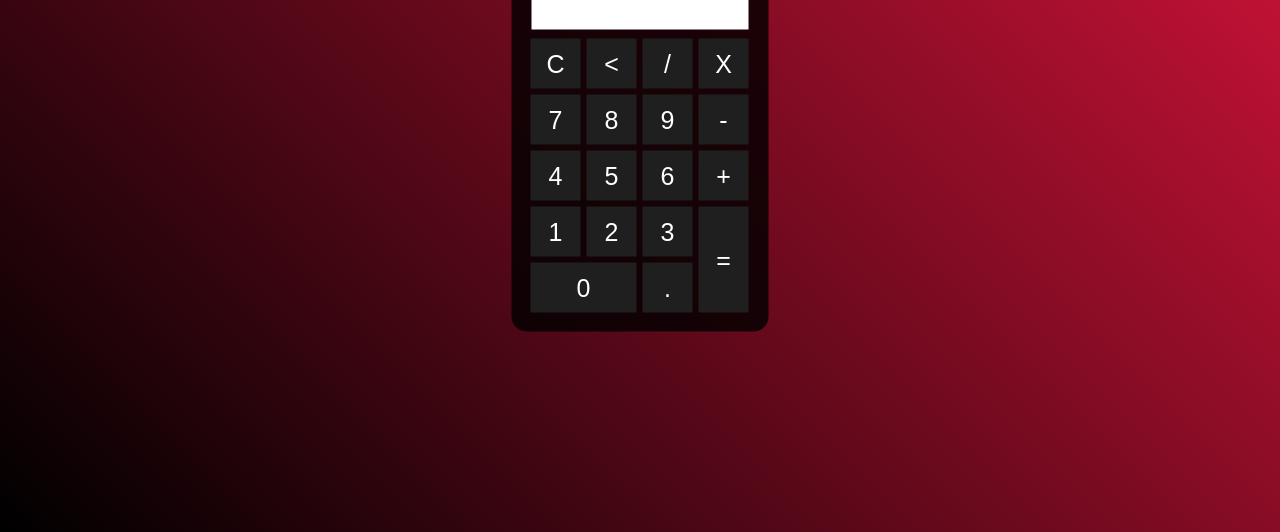
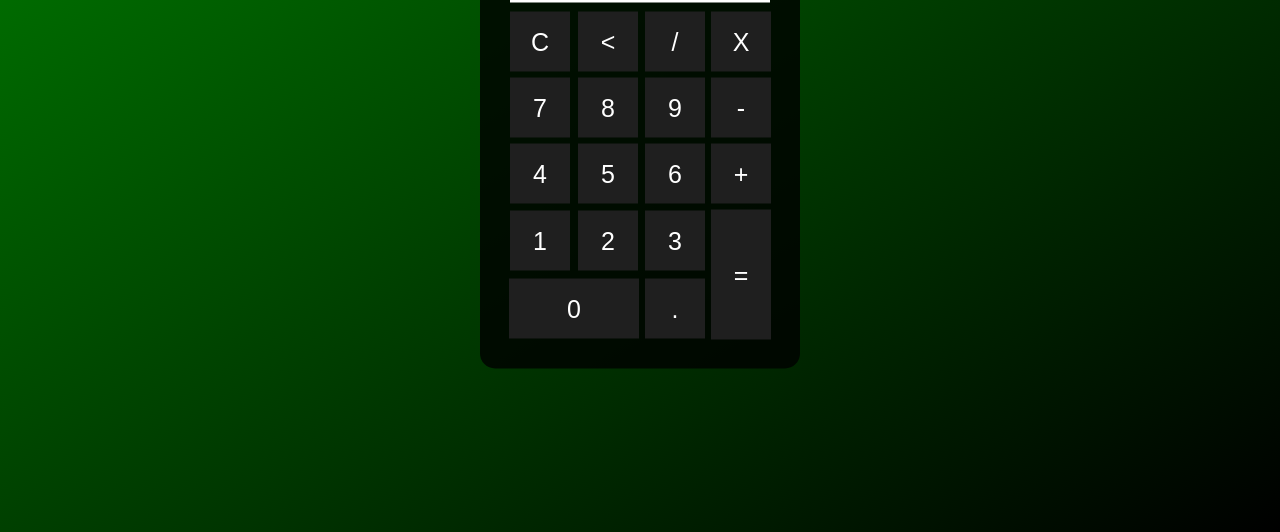
Before and after one commit to LeticiaSBorges/Calculadora_JS, a plain HTML site: page index.html in a window 1280 px wide. Shown: the part 268-800 px from the top of the page. Drawn offline with Linux system fonts and the light colour scheme.

Commit message:
Arquivos CSS e JS
Criando os arquivos CSS e JS

```diff
--- /dev/null
+++ b/calculadora.js
@@ -0,0 +1,24 @@
+function insert(num) {
+    var numero = document.getElementById('resultado').innerHTML;
+    document.getElementById('resultado').innerHTML = numero + num;
+}
+
+function clean() {
+    document.getElementById('resultado').innerHTML = "";
+}
+
+function back() {
+    var resultado = document.getElementById('resultado').innerHTML;
+    document.getElementById('resultado').innerHTML = resultado.substring(0, resultado.length - 1);
+
+}
+
+function calcular() {
+    var resultado = document.getElementById('resultado').innerHTML;
+    if (resultado) {
+        document.getElementById('resultado').innerHTML = eval(resultado);
+    }
+    else {
+        document.getElementById('resultado').innerHTML = 0.0;
+    }
+}
--- a/index.html
+++ b/index.html
@@ -5,57 +5,9 @@
     <meta charset="UTF-8">
     <meta http-equiv="X-UA-Compatible" content="IE=edge">
     <meta name="viewport" content="width=device-width, initial-scale=1.0">
+    <link rel="stylesheet" type="text/css" href="style.css">
+    <script type="text/javascript" src="calculadora.js"></script>
     <title>Calculadora</title>
-    <style>
-        * {
-            margin: 0;
-            padding: 0;
-        }
-
-        .fundo {
-            background-image: linear-gradient(45deg, black, crimson);
-            height: 100vh;
-            color: white;
-            font-family: Arial, Helvetica, sans-serif;
-            text-align: center;
-        }
-
-        .calculadora {
-            position: absolute;
-            background-color: rgba(0, 0, 0, 0.8);
-            top: 50%;
-            left: 50%;
-            transform: translate(-50%, -50%);
-            border-radius: 15px;
-            padding: 15px;
-        }
-
-        .botao {
-            width: 50px;
-            height: 50px;
-            font-size: 25px;
-            cursor: pointer;
-            background-color: rgb(31, 31, 31);
-            border: none;
-            color: #fff;
-            margin: 2px;
-        }
-
-        .botao:hover {
-            background-color: black;
-        }
-
-        #resultado {
-            width: 207px;
-            background-color: white;
-            height: 30px;
-            margin: 5px;
-            font-size: 25px;
-            color: black;
-            text-align: right;
-            padding: 5px;
-        }
-    </style>
 </head>
 
 <body>
@@ -87,10 +39,10 @@
                     <td><button class="botao" onclick="insert('1')">1</button></td>
                     <td><button class="botao" onclick="insert('2')">2</button></td>
                     <td><button class="botao" onclick="insert('3')">3</button></td>
-                    <td rowspan="2"><button class="botao" style="height: 106px;" onclick="calcular()">=</button></td>
+                    <td rowspan="2"><button class="botao" style="height: 130px;" onclick="calcular()">=</button></td>
                 </tr>
                 <tr>
-                    <td colspan="2"><button class="botao" style="width: 106px;" onclick="insert('0')">0</button></td>
+                    <td colspan="2"><button class="botao" style="width: 130px;" onclick="insert('0')">0</button></td>
                     <td><button class="botao" onclick="insert('.')">.</button></td>
                 </tr>
             </table>
@@ -98,34 +50,5 @@
         </div>
     </div>
 </body>
-<script>
-    function insert(num) {
-        var numero = document.getElementById('resultado').innerHTML;
-        document.getElementById('resultado').innerHTML = numero + num;
-    }
-
-    function clean() {
-        document.getElementById('resultado').innerHTML = "";
-    }
-
-    function back() {
-        var resultado = document.getElementById('resultado').innerHTML;
-        document.getElementById('resultado').innerHTML = resultado.substring(0, resultado.length - 1);
-
-    }
-
-    function calcular() {
-        var resultado = document.getElementById('resultado').innerHTML;
-        if (resultado) {
-            document.getElementById('resultado').innerHTML = eval(resultado);
-        }
-        else {
-            document.getElementById('resultado').innerHTML = 0.0;
-        }
-    }
-
-
-
-</script>
 
 </html>
--- /dev/null
+++ b/style.css
@@ -0,0 +1,48 @@
+* {
+    margin: 0;
+    padding: 0;
+}
+
+.fundo {
+    background-image: linear-gradient(to left top, black, green);
+    height: 100vh;
+    color: white;
+    font-family: Arial, Helvetica, sans-serif;
+    text-align: center;
+}
+
+.calculadora {
+    position: absolute;
+    background-color: rgba(0, 0, 0, 0.8);
+    top: 50%;
+    left: 50%;
+    transform: translate(-50%, -50%);
+    border-radius: 15px;
+    padding: 25px;
+}
+
+.botao {
+    width: 60px;
+    height: 60px;
+    font-size: 25px;
+    cursor: pointer;
+    background-color: rgb(31, 31, 31);
+    border: none;
+    color: #fff;
+    margin: 2px;
+}
+
+.botao:hover {
+    background-color: black;
+}
+
+#resultado {
+    width: 250px;
+    background-color: white;
+    height: 30px;
+    margin: 5px;
+    font-size: 25px;
+    color: black;
+    text-align: right;
+    padding: 5px;
+}
```
